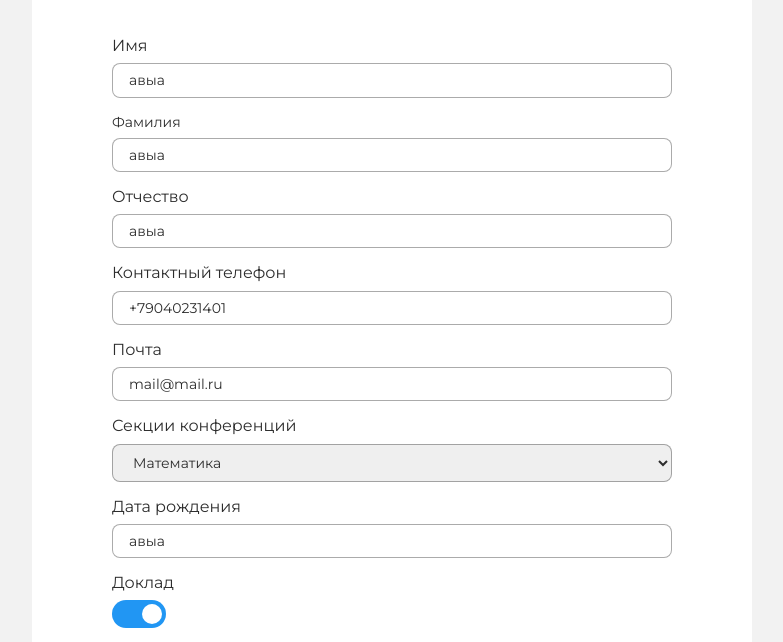
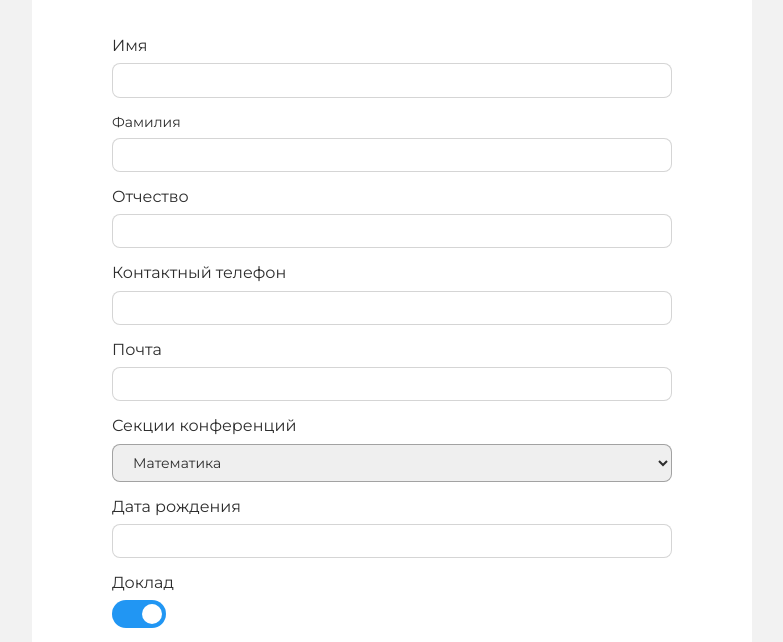
Before and after one commit to marcefalb/for-Olesya, a plain HTML site: page index.html in a window 1280 px wide. Shown: the part 158-800 px from the top of the page, without its empty margins (248-1031 px from the left). Drawn offline with Linux system fonts and the light colour scheme.

Commit message:
fix paths 3

```diff
--- a/assets/js/success.js
+++ b/assets/js/success.js
@@ -45,7 +45,7 @@ const setItemHTML = (name, value) => {
   }
 }
 
-fetch('./index.html')
+fetch('./assets/js/registration.js')
   .then(response => response.json())
   .then(data => {
     for (let key in data) {
--- a/index.html
+++ b/index.html
@@ -20,31 +20,31 @@
 			<form class="form">
 				<div class="field">
 					<label class="title" for="name">Имя</label>
-					<input type="text" name="name" id="name" placeholder=" " required value="авыа">
+					<input type="text" name="name" id="name" placeholder=" " required>
 					<span class="validation"></span>
 				</div>
 
 				<div class="field">
 					<label for="surname">Фамилия</label>
-					<input type="text" name="surname" id="surname" placeholder=" " required value="авыа">
+					<input type="text" name="surname" id="surname" placeholder=" " required>
 					<span class="validation"></span>
 				</div>
 
 				<div class="field">
 					<label class="title" for="patronymicName">Отчество</label>
-					<input type="text" name="patronymicName" id="patronymicName" placeholder=" " required value="авыа">
+					<input type="text" name="patronymicName" id="patronymicName" placeholder=" " required>
 					<span class="validation"></span>
 				</div>
 
 				<div class="field">
 					<label class="title" for="phone">Контактный телефон</label>
-					<input type="text" name="phone" id="phone" placeholder=" " required value="+79040231401">
+					<input type="text" name="phone" id="phone" placeholder=" " required>
 					<span class="validation"></span>
 				</div>
 
 				<div class="field">
 					<label class="title" for="email">Почта</label>
-					<input type="text" name="email" id="email" placeholder=" " required value="mail@mail.ru">
+					<input type="text" name="email" id="email" placeholder=" " required>
 					<span class="validation"></span>
 				</div>
 
@@ -60,7 +60,7 @@
 
 				<div class="field">
 					<label class="title" for="birthday">Дата рождения</label>
-					<input type="text" name="birthday" id="birthday" placeholder=" " value="авыа">
+					<input type="text" name="birthday" id="birthday" placeholder=" ">
 					<span class="validation"></span>
 				</div>
 
@@ -75,7 +75,7 @@
 
 				<div class="field hide">
 					<label class="title" for="reportName">Тема доклада</label>
-					<input type="text" name="reportName" id="reportName" placeholder=" " value="авыа">
+					<input type="text" name="reportName" id="reportName" placeholder=" ">
 					<span class="validation"></span>
 				</div>
 			</form>
```
